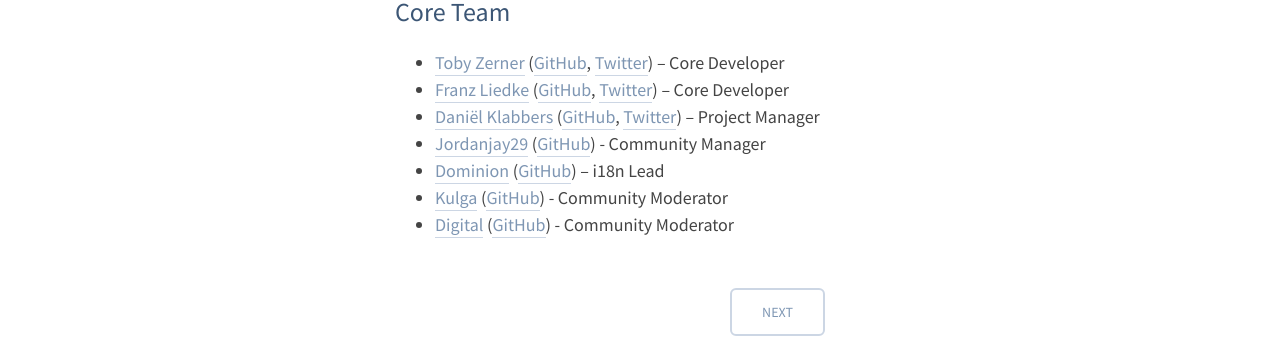
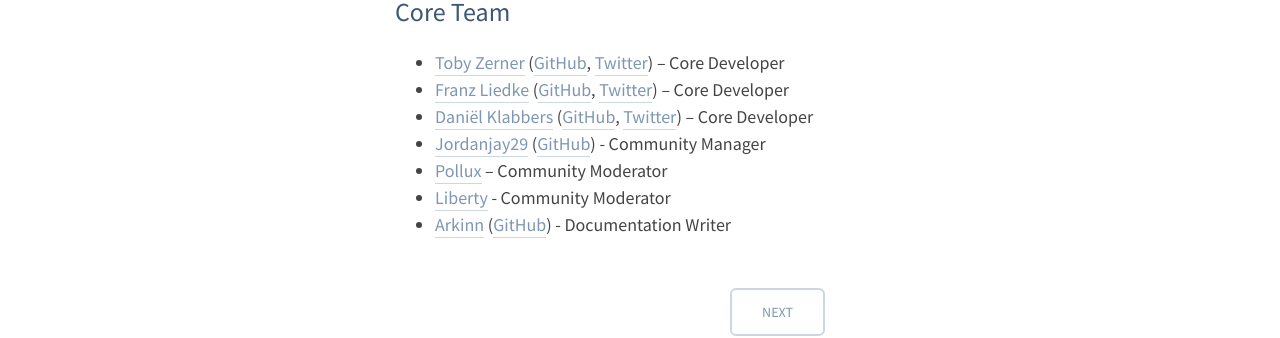
Before and after one commit to flarum/flarum.github.io, a Jekyll site: the page built from _docs/index.md, in a window 1280 px wide. Shown: the part 1187-1525 px from the top of the page. Built offline with Jekyll 4.4.1, drawn with Linux system fonts in a browser that asks for light colours; nearby versions of some CDN libraries; comment, search, counter and statistics services are not loaded.

Commit message:
Update with new team members

```diff
--- a/_docs/index.md
+++ b/_docs/index.md
@@ -29,8 +29,8 @@
 
 - [Toby Zerner](http://discuss.flarum.org/u/Toby) ([GitHub](http://github.com/tobscure), [Twitter](http://twitter.com/tobscure)) – Core Developer
 - [Franz Liedke](http://discuss.flarum.org/u/Franz) ([GitHub](http://github.com/franzliedke), [Twitter](http://twitter.com/franzliedke)) – Core Developer
-- [Daniël Klabbers](http://discuss.flarum.org/u/luceos) ([GitHub](http://github.com/luceos), [Twitter](http://twitter.com/luceos)) – Project Manager
+- [Daniël Klabbers](http://discuss.flarum.org/u/luceos) ([GitHub](http://github.com/luceos), [Twitter](http://twitter.com/luceos)) – Core Developer
 - [Jordanjay29](http://discuss.flarum.org/u/jordanjay29) ([GitHub](http://github.com/jordanjay29)) - Community Manager
-- [Dominion](http://discuss.flarum.org/u/Dominion) ([GitHub](http://github.com/dcsjapan)) – i18n Lead
-- [Kulga](http://discuss.flarum.org/u/Kulga) ([GitHub](http://github.com/kulga)) - Community Moderator
-- [Digital](http://discuss.flarum.org/u/Digital) ([GitHub](http://github.com/Normsky)) - Community Moderator
+- [Pollux](https://discuss.flarum.org/u/Pollux) – Community Moderator
+- [Liberty](https://discuss.flarum.org/u/Liberty) - Community Moderator
+- [Arkinn](http://discuss.flarum.org/u/Arkinn) ([GitHub](https://github.com/Arkinn)) - Documentation Writer
```
